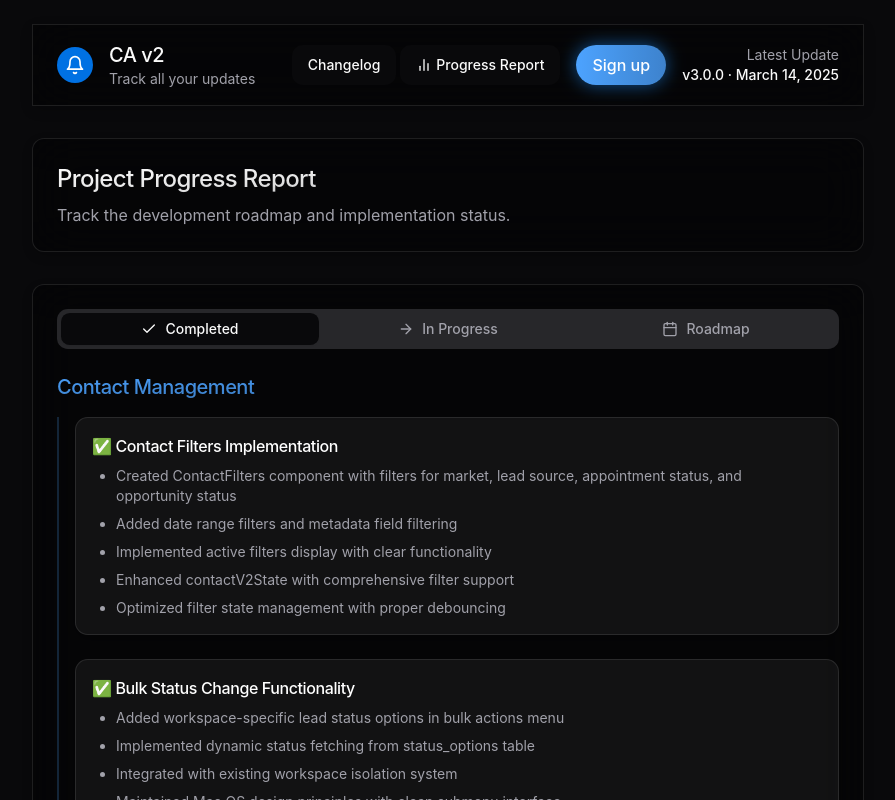
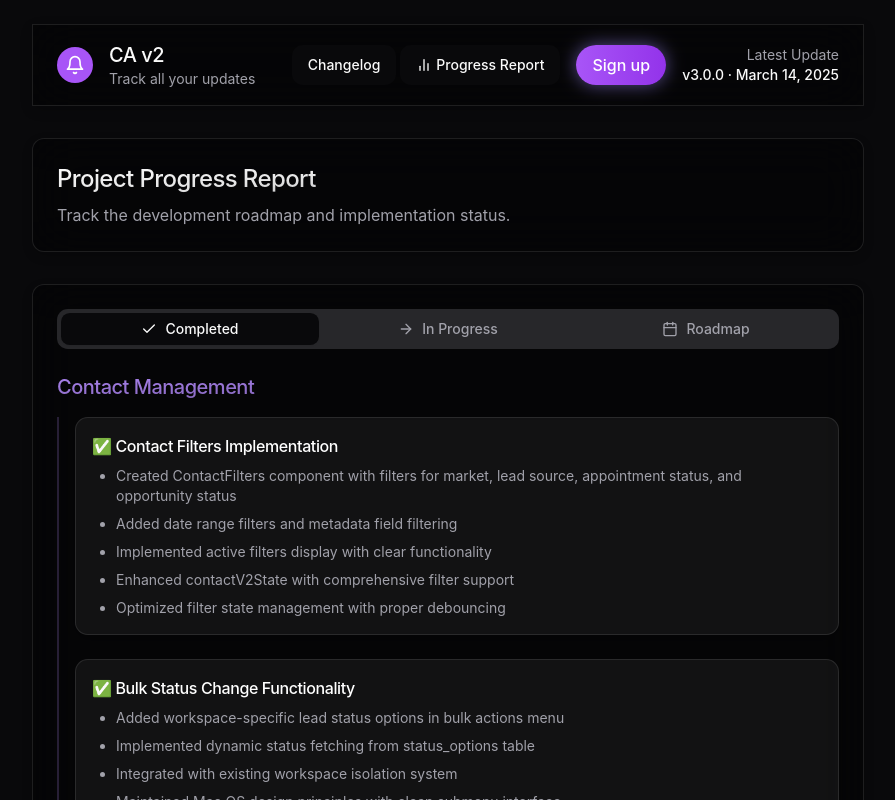
Before and after one commit to benjiemalinao87/chic-changelog, a React (Vite) app: page /progress in a window 1280 px wide. Shown: the top 800 px of the page, without its empty margins (192-1087 px from the left). Built offline with nearby package versions, Linux system fonts and the light colour scheme.

Commit message:
Refactor: Apply purple branding
Update the application's styling to reflect a purple branding.

```diff
--- a/index.html
+++ b/index.html
@@ -13,7 +13,8 @@
     <meta property="og:description" content="Stay up-to-date with the latest changes and improvements to the Customer Connect platform." />
     <meta property="og:type" content="website" />
     <meta property="og:url" content="https://changelog.customerconnects.app/" />
-    <meta property="og:image" content="/og-image.png" />
+    <meta property="og:image" content="/lovable-uploads/0c48ba56-7a4d-4ff7-894b-cfa32f95d4e9.png" />
+    <link rel="icon" href="/lovable-uploads/0c48ba56-7a4d-4ff7-894b-cfa32f95d4e9.png" type="image/png" />
   </head>
 
   <body>
--- a/src/components/Header.tsx
+++ b/src/components/Header.tsx
@@ -24,7 +24,7 @@ const Header = () => {
   }}>
       <div className="flex items-center space-x-4">
         <Link to="/">
-          <motion.div className="h-9 w-9 bg-apple-blue rounded-full flex items-center justify-center" whileHover={{
+          <motion.div className="h-9 w-9 bg-purple-500 rounded-full flex items-center justify-center" whileHover={{
           scale: 1.05
         }} whileTap={{
           scale: 0.95
@@ -62,12 +62,12 @@ const Header = () => {
           </NavigationMenuList>
         </NavigationMenu>
 
-        <motion.a href="https://cc1.automate8.com/" target="_blank" rel="noopener noreferrer" className="bg-gradient-to-r from-primary to-primary/80 text-white font-medium px-4 py-2 rounded-full shadow-[0_0_15px_rgba(30,147,255,0.5)] transition-all hover:shadow-[0_0_20px_rgba(30,147,255,0.7)] hover:scale-105" whileHover={{
+        <motion.a href="https://cc1.automate8.com/" target="_blank" rel="noopener noreferrer" className="bg-gradient-to-r from-purple-500 to-purple-600 text-white font-medium px-4 py-2 rounded-full shadow-[0_0_15px_rgba(155,135,245,0.5)] transition-all hover:shadow-[0_0_20px_rgba(155,135,245,0.7)] hover:scale-105" whileHover={{
         scale: 1.05
       }} whileTap={{
         scale: 0.95
       }} animate={{
-        boxShadow: ['0 0 15px rgba(30,147,255,0.5)', '0 0 25px rgba(30,147,255,0.7)', '0 0 15px rgba(30,147,255,0.5)']
+        boxShadow: ['0 0 15px rgba(155,135,245,0.5)', '0 0 25px rgba(155,135,245,0.7)', '0 0 15px rgba(155,135,245,0.5)']
       }} transition={{
         boxShadow: {
           repeat: Infinity,
--- a/src/components/ui/calendar.tsx
+++ b/src/components/ui/calendar.tsx
@@ -42,7 +42,7 @@ function Calendar({
         ),
         day_range_end: "day-range-end",
         day_selected:
-          "bg-primary text-primary-foreground hover:bg-primary hover:text-primary-foreground focus:bg-primary focus:text-primary-foreground",
+          "bg-purple-500 text-primary-foreground hover:bg-purple-600 hover:text-primary-foreground focus:bg-purple-600 focus:text-primary-foreground",
         day_today: "bg-accent text-accent-foreground",
         day_outside:
           "day-outside text-muted-foreground opacity-50 aria-selected:bg-accent/50 aria-selected:text-muted-foreground aria-selected:opacity-30",
--- a/src/index.css
+++ b/src/index.css
@@ -1,4 +1,3 @@
-
 @import url('https://fonts.googleapis.com/css2?family=Inter:wght@300;400;500;600;700&display=swap');
 
 @tailwind base;
@@ -16,7 +15,7 @@
     --popover: 240 10% 3.9%;
     --popover-foreground: 0 0% 98%;
 
-    --primary: 211 100% 65%;
+    --primary: 262 83% 74%;
     --primary-foreground: 0 0% 98%;
 
     --secondary: 240 4% 16%;
@@ -25,7 +24,7 @@
     --muted: 240 4% 16%;
     --muted-foreground: 240 5% 65%;
 
-    --accent: 240 4% 16%;
+    --accent: 262 83% 74%;
     --accent-foreground: 0 0% 98%;
 
     --destructive: 0 62.8% 30.6%;
@@ -33,7 +32,7 @@
 
     --border: 240 4% 16%;
     --input: 240 4% 16%;
-    --ring: 211 100% 65%;
+    --ring: 262 83% 74%;
 
     --radius: 0.8rem;
   }
@@ -48,7 +47,7 @@
     --popover: 0 0% 100%;
     --popover-foreground: 240 10% 3.9%;
 
-    --primary: 211 100% 45%;
+    --primary: 262 83% 58%;
     --primary-foreground: 0 0% 98%;
 
     --secondary: 240 5% 96%;
@@ -57,7 +56,7 @@
     --muted: 240 5% 96%;
     --muted-foreground: 240 4% 46%;
 
-    --accent: 240 5% 96%;
+    --accent: 262 83% 58%;
     --accent-foreground: 240 6% 10%;
 
     --destructive: 0 84.2% 60.2%;
@@ -65,7 +64,7 @@
 
     --border: 240 6% 90%;
     --input: 240 6% 90%;
-    --ring: 211 100% 45%;
+    --ring: 262 83% 58%;
   }
 }
 
@@ -105,6 +104,10 @@
 
   .text-gradient-primary {
     @apply bg-gradient-to-br from-primary via-primary/80 to-primary/60 bg-clip-text text-transparent;
+  }
+
+  .purple-glow {
+    @apply shadow-[0_0_15px_rgba(155,135,245,0.5)];
   }
 }
 
```
Also changed, not shown: public/lovable-uploads/0c48ba56-7a4d-4ff7-894b-cfa32f95d4e9.png (added).
